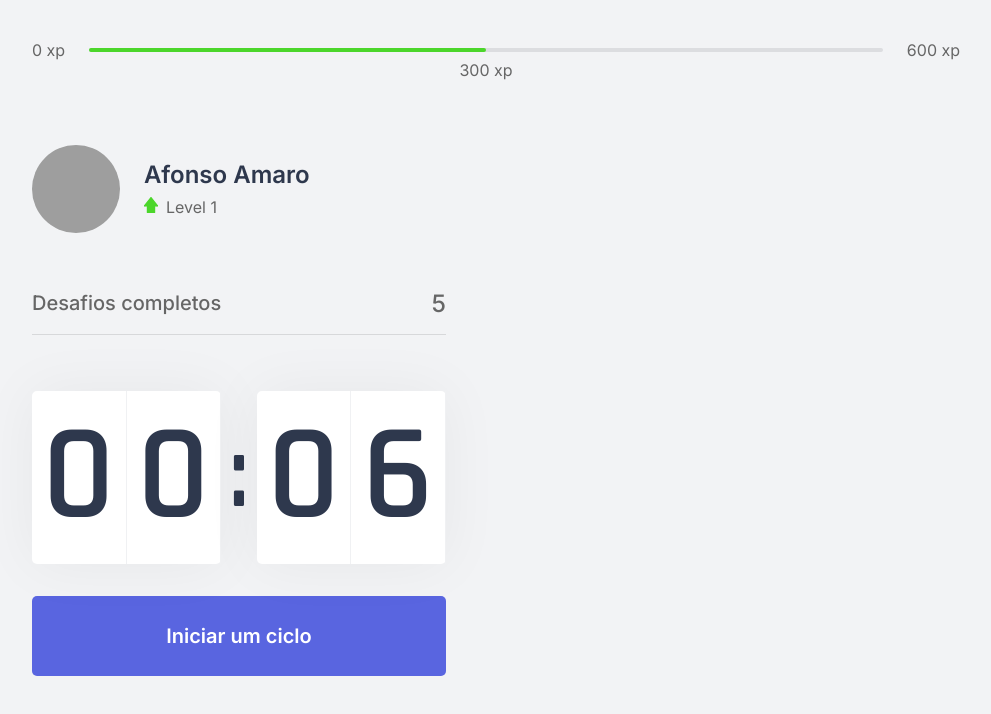
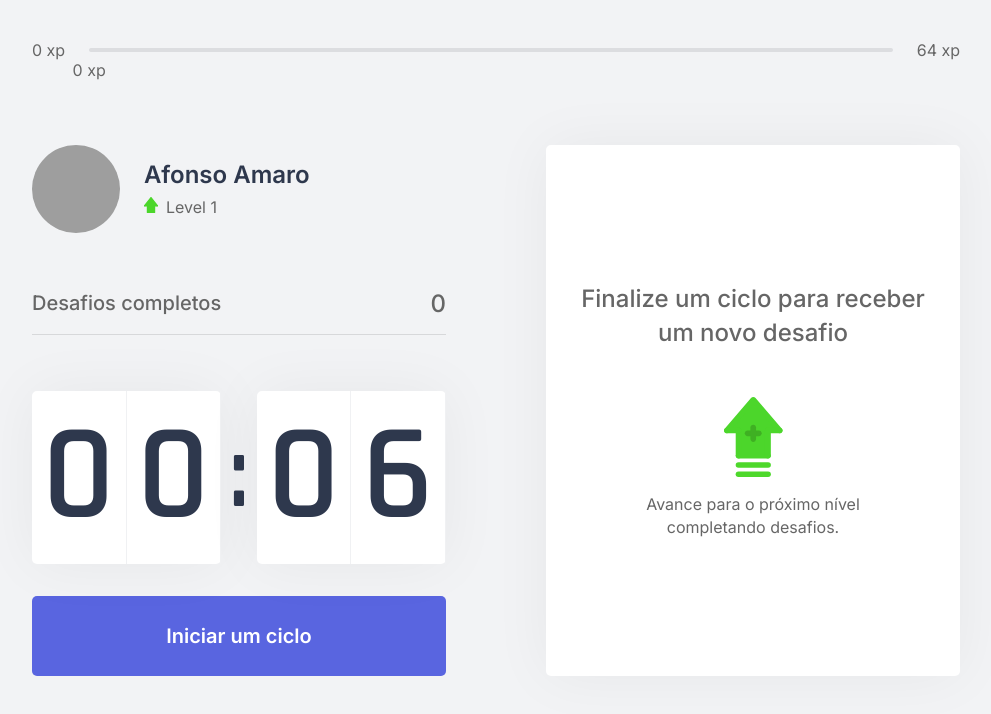
Before and after one commit to doominating/Move.it, a Next.js app: page / in a window 1280 px wide. Shown: the top 714 px of the page, without its empty margins (144-1135 px from the left). Built offline with nearby package versions, Linux system fonts and the light colour scheme; grey boxes are pictures that could not be loaded.

Commit message:
finnished day 3

```diff
--- /dev/null
+++ b/challenges.json
@@ -0,0 +1,62 @@
+[
+  {
+    "type": "body",
+    "description": "Estique um de seus braços com a palma da mão virada para frente e puxe os dedos para cima por 10 segundos por mão.",
+    "amount": 80
+  },
+  {
+    "type": "body",
+    "description": "Estique seu braço contra o peito e puxe-o utilizando o outro braço por 10 segundos por braço.",
+    "amount": 60
+  },
+  {
+    "type": "body",
+    "description": "Puxe seu pescoço com a ajuda da mão para a direita e para a esquerda, permanecendo na posição por alguns segundos.",
+    "amount": 70
+  },
+  {
+    "type": "body",
+    "description": "Com as duas mãos na parte de trás da cabeça, leve-a para baixo, alongando a parte de trás da região.",
+    "amount": 60
+  },
+  {
+    "type": "body",
+    "description": "Cruze as pernas e desça com as mãos esticadas em direção ao chão. Repita o movimento com a outra perna na frente.",
+    "amount": 100
+  },
+  {
+    "type": "body",
+    "description": "Sentado, abra as pernas e tente encostar as palmas das mãos no chão, repita 3 vezes por 5 segundos.",
+    "amount": 80
+  },
+  {
+    "type": "body",
+    "description": "Puxe o joelho de encontro ao peito e segure, troque de perna após 10 segundos.",
+    "amount": 50
+  },
+  {
+    "type": "body",
+    "description": "Sentado, cruze uma perna e incline seu tronco à frente, troque de perna após 10 segundos.",
+    "amount": 80
+  },
+  {
+    "type": "eye",
+    "description": "Sentado, feche os olhos e cubra-os com as palmas da mão durante 2 minutos, depois abra normalmente.",
+    "amount": 90
+  },
+  {
+    "type": "eye",
+    "description": "Em algum ambiente aberto, olhe o mais longe que puder em quatro direções por 3s, mexa apenas os olhos. Repita 3 vezes.",
+    "amount": 140
+  },
+  {
+    "type": "eye",
+    "description": "Usando os polegares, massage a área abaixo das sobrancelhas em movimentos circulares por 15 segundos.",
+    "amount": 70
+  },
+  {
+    "type": "body",
+    "description": "Em pé, gire a cintura o máximo que puder para a esquerda, segure por cinco segundos. Repita para a direita.",
+    "amount": 90
+  }
+]
--- /dev/null
+++ b/src/components/ChallengeBox.tsx
@@ -0,0 +1,44 @@
+import { useContext } from 'react';
+import { ChallengesContext } from '../contexts/ChallengesContext';
+import styles from '../styles/components/ChallengeBox.module.css';
+
+export function ChallengeBox() {
+  const { activeChallenge, resetChallenge } = useContext(ChallengesContext);
+
+  return (
+    <div className={styles.challengeBoxContainer}>
+      {activeChallenge ? (
+        <div className={styles.challengeActive}>
+          <header>Ganhe {activeChallenge.amount} xp</header>
+
+          <main>
+            <img src={`icons/${activeChallenge.type}.svg`} alt='' />
+            <strong>Novo desafio</strong>
+            <p>{activeChallenge.description}</p>
+          </main>
+
+          <footer>
+            <button
+              type='button'
+              className={styles.challengeFailedButton}
+              onClick={resetChallenge}
+            >
+              Falhei
+            </button>
+            <button type='button' className={styles.challengeSucceededButton}>
+              Completei
+            </button>
+          </footer>
+        </div>
+      ) : (
+        <div className={styles.challengeNotActive}>
+          <strong>Finalize um ciclo para receber um novo desafio</strong>
+          <p>
+            <img src='icons/level-up.svg' alt='Level Up' />
+            Avance para o próximo nível completando desafios.
+          </p>
+        </div>
+      )}
+    </div>
+  );
+}
--- a/src/components/CompletedChallenges.tsx
+++ b/src/components/CompletedChallenges.tsx
@@ -1,10 +1,14 @@
+import { useContext } from 'react';
+import { ChallengesContext } from '../contexts/ChallengesContext';
 import styles from '../styles/components/CompletedChallenges.module.css';
 
 export function CompletedChallenges() {
+  const { challengesCompleted } = useContext(ChallengesContext);
+
   return (
     <div className={styles.completedChallengesContainer}>
       <span>Desafios completos</span>
-      <span>5</span>
+      <span>{challengesCompleted}</span>
     </div>
   );
 }
--- a/src/components/Countdown.tsx
+++ b/src/components/Countdown.tsx
@@ -1,9 +1,12 @@
-import { useEffect, useState } from 'react';
+import { useContext, useEffect, useState } from 'react';
+import { ChallengesContext } from '../contexts/ChallengesContext';
 import styles from '../styles/components/Countdown.module.css';
 
 let countdownTImeout: NodeJS.Timeout;
 
 export function Countdown() {
+  const { startNewChallenge } = useContext(ChallengesContext);
+
   const period = 0.1 * 60;
   const [time, setTime] = useState(period);
   const [isActive, setIsActive] = useState(false);
@@ -33,6 +36,7 @@
     } else if (isActive && time === 0) {
       setHasFinished(true);
       setIsActive(false);
+      startNewChallenge();
     }
   }, [isActive, time]);
 
--- a/src/components/ExperienceBar.tsx
+++ b/src/components/ExperienceBar.tsx
@@ -1,16 +1,28 @@
+import { useContext } from 'react';
+import { ChallengesContext } from '../contexts/ChallengesContext';
 import styles from '../styles/components/ExperienceBar.module.css';
 
 export function ExperienceBar() {
+  const { currentExperience, experienceToNextLevel } = useContext(
+    ChallengesContext
+  );
+
+  const percentToNextLevel =
+    Math.round(currentExperience * 100) / experienceToNextLevel;
+
   return (
     <header className={styles.experienceBar}>
       <span>0 xp</span>
       <div>
-        <div style={{ width: '50%' }} />
-        <span className={styles.currentExperience} style={{ left: '50%' }}>
-          300 xp
+        <div style={{ width: `${percentToNextLevel}%` }} />
+        <span
+          className={styles.currentExperience}
+          style={{ left: `${percentToNextLevel}%` }}
+        >
+          {currentExperience} xp
         </span>
       </div>
-      <span>600 xp</span>
+      <span>{experienceToNextLevel} xp</span>
     </header>
   );
 }
--- /dev/null
+++ b/src/contexts/ChallengesContext.tsx
@@ -0,0 +1,67 @@
+import { createContext, ReactNode, useState } from 'react';
+import challenges from '../../challenges.json';
+
+interface Challenge {
+  type: 'body' | 'eye';
+  description: string;
+  amount: number;
+}
+
+interface ChallengesContextData {
+  level: number;
+  currentExperience: number;
+  experienceToNextLevel: number;
+  challengesCompleted: number;
+  activeChallenge: Challenge;
+  levelUp: () => void;
+  startNewChallenge: () => void;
+  resetChallenge: () => void;
+}
+
+interface ChallengesProviderProps {
+  children: ReactNode;
+}
+
+export const ChallengesContext = createContext({} as ChallengesContextData);
+
+export function ChallengesProvider({ children }: ChallengesProviderProps) {
+  const [level, setLevel] = useState(1);
+  const [currentExperience, setCurrentExperience] = useState(0);
+  const [challengesCompleted, setChallengesCompleted] = useState(0);
+
+  const [activeChallenge, setActiveChallenge] = useState(null);
+
+  const experienceToNextLevel = Math.pow((level + 1) * 4, 2);
+
+  function levelUp() {
+    setLevel(level + 1);
+  }
+
+  function startNewChallenge() {
+    const randomChallengeIndex = Math.floor(Math.random() * challenges.length);
+    const challenge = challenges[randomChallengeIndex];
+
+    setActiveChallenge(challenge);
+  }
+
+  function resetChallenge() {
+    setActiveChallenge(null);
+  }
+
+  return (
+    <ChallengesContext.Provider
+      value={{
+        level,
+        currentExperience,
+        experienceToNextLevel,
+        challengesCompleted,
+        levelUp,
+        startNewChallenge,
+        activeChallenge,
+        resetChallenge,
+      }}
+    >
+      {children}
+    </ChallengesContext.Provider>
+  );
+}
--- a/src/pages/_app.tsx
+++ b/src/pages/_app.tsx
@@ -1,7 +1,12 @@
+import { ChallengesProvider } from '../contexts/ChallengesContext';
 import '../styles/global.css';
 
 function MyApp({ Component, pageProps }) {
-  return <Component {...pageProps} />;
+  return (
+    <ChallengesProvider>
+      <Component {...pageProps} />
+    </ChallengesProvider>
+  );
 }
 
 export default MyApp;
--- a/src/pages/index.tsx
+++ b/src/pages/index.tsx
@@ -1,4 +1,5 @@
 import Head from 'next/head';
+import { ChallengeBox } from '../components/ChallengeBox';
 import { CompletedChallenges } from '../components/CompletedChallenges';
 import { Countdown } from '../components/Countdown';
 import { ExperienceBar } from '../components/ExperienceBar';
@@ -20,7 +21,9 @@
           <CompletedChallenges />
           <Countdown />
         </div>
-        <div></div>
+        <div>
+          <ChallengeBox />
+        </div>
       </section>
     </div>
   );
--- /dev/null
+++ b/src/styles/components/ChallengeBox.module.css
@@ -0,0 +1,109 @@
+.challengeBoxContainer {
+  height: 100%;
+
+  background: var(--white);
+  border-radius: 5px;
+  box-shadow: 0 0 60px rgba(0, 0, 0, 0.05);
+  padding: 1.5rem 2rem;
+
+  display: flex;
+  flex-direction: column;
+  align-items: center;
+  justify-content: center;
+
+  text-align: center;
+}
+
+.challengeNotActive {
+  display: flex;
+  flex-direction: column;
+  align-items: center;
+}
+
+.challengeNotActive strong {
+  font-size: 1.5rem;
+  font-weight: 500;
+  line-height: 1.4;
+}
+
+.challengeNotActive p {
+  display: flex;
+  flex-direction: column;
+  align-items: center;
+  line-height: 1.4;
+  max-width: 70%;
+  margin-top: 3rem;
+}
+
+.challengeNotActive p img {
+  margin-bottom: 1rem;
+}
+
+.challengeActive {
+  height: 100%;
+
+  display: flex;
+  flex-direction: column;
+}
+
+.challengeActive header {
+  color: var(--blue);
+  font-weight: 600;
+  font-size: 1.25rem;
+  padding: 0 2rem 1.5rem;
+  border-bottom: 1px solid var(--gray-line);
+}
+
+.challengeActive main {
+  flex: 1;
+  display: flex;
+  flex-direction: column;
+  align-items: center;
+  justify-content: center;
+}
+
+.challengeActive main strong {
+  font-size: 2rem;
+  font-weight: 600;
+  color: var(--title);
+  margin: 1.5rem 0 1rem;
+}
+.challengeActive main p {
+  line-height: 1.5;
+}
+
+.challengeActive footer {
+  display: grid;
+  grid-template-columns: 1fr 1fr;
+  gap: 1rem;
+}
+
+.challengeActive footer button {
+  height: 3rem;
+
+  display: flex;
+  align-items: center;
+  justify-content: center;
+
+  border: 0;
+  border-radius: 5px;
+
+  color: var(--white);
+
+  font-size: 1rem;
+  font-weight: 600;
+
+  transition: filter 0.2s;
+}
+
+.challengeActive footer button.challengeFailedButton {
+  background: var(--red);
+}
+
+.challengeActive footer button.challengeSucceededButton {
+  background: var(--green);
+}
+
+.challengeActive footer button:hover {
+  filter: brightness(0.9);
+}
```
